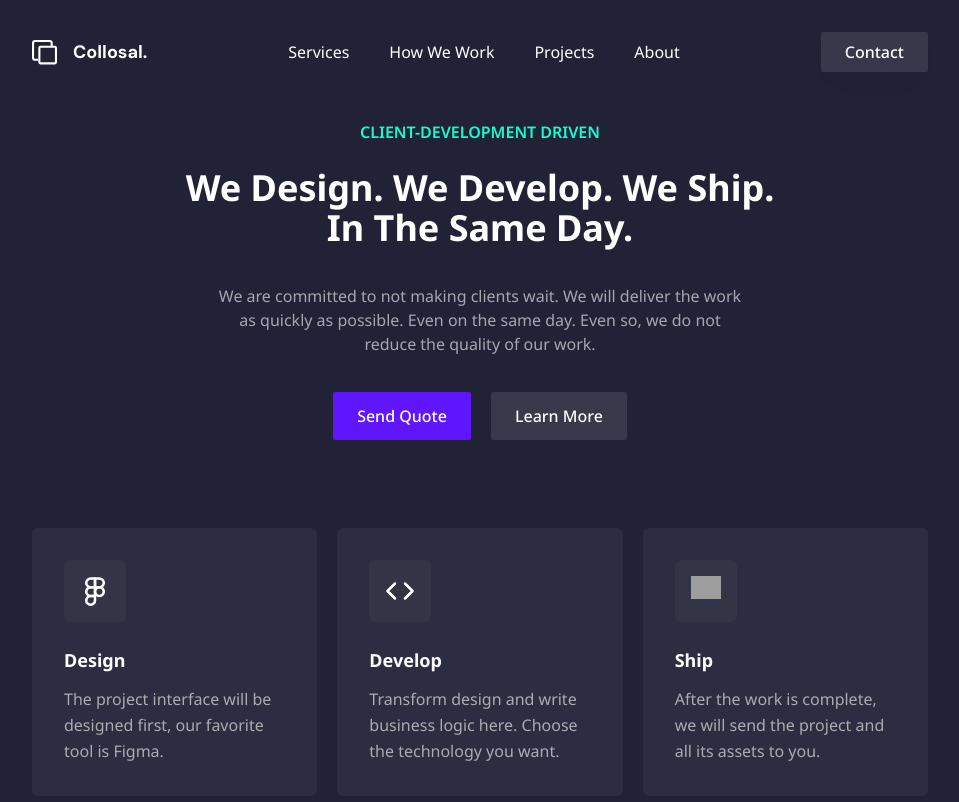
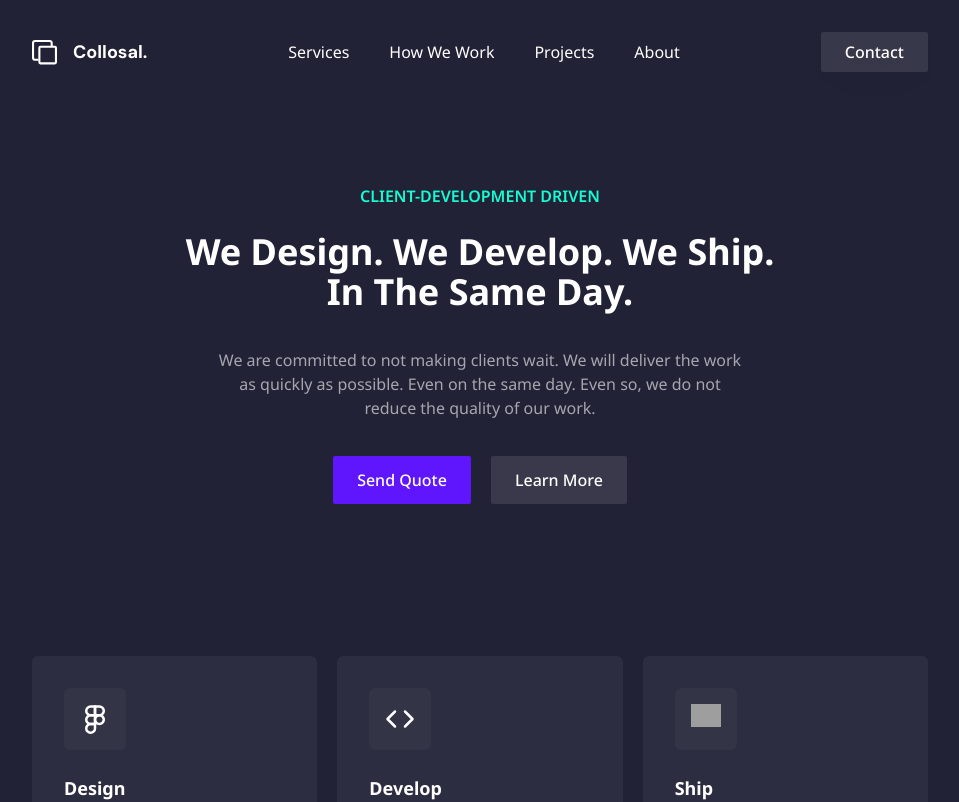
Before and after one commit to ahmdsk/CollosalLandingPage, a Next.js app: page / in a window 1280 px wide. Shown: the top 802 px of the page, without its empty margins (160-1119 px from the left). Built offline with nearby package versions, Linux system fonts and the light colour scheme; grey boxes are pictures that could not be loaded.

Commit message:
Update Padding Y In Hero Section

```diff
--- a/src/components/HeroSection.tsx
+++ b/src/components/HeroSection.tsx
@@ -2,7 +2,7 @@ import Button from "./Button";
 
 export default function HeroSection() {
   return (
-    <div className="flex justify-center text-center py-12">
+    <div className="flex justify-center text-center py-28">
         <div className="w-[600px]">
             <h3 className="font-semibold text-[#16FCD2]">CLIENT-DEVELOPMENT DRIVEN</h3>
             <h1 className="font-bold text-4xl pt-6 pb-9">We Design. We Develop. We Ship. In The Same Day.</h1>
```
